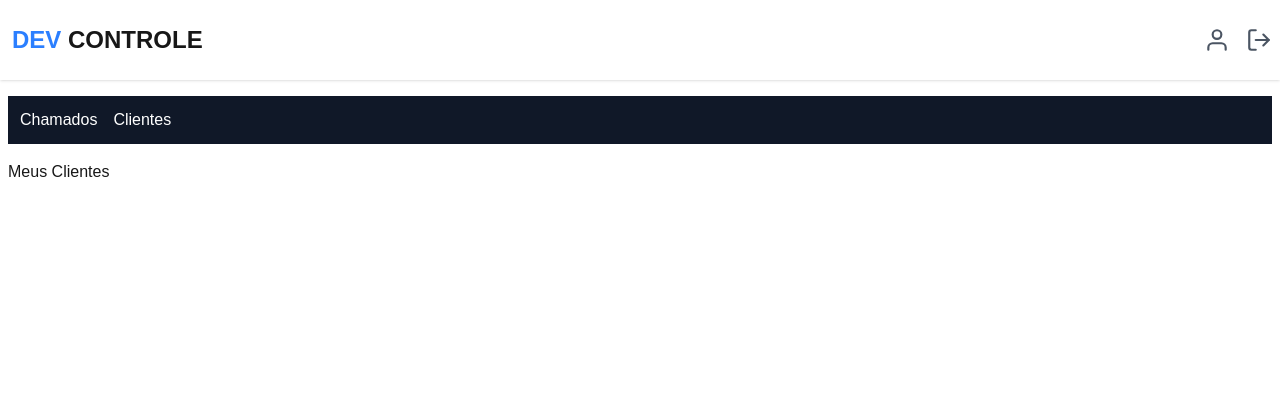
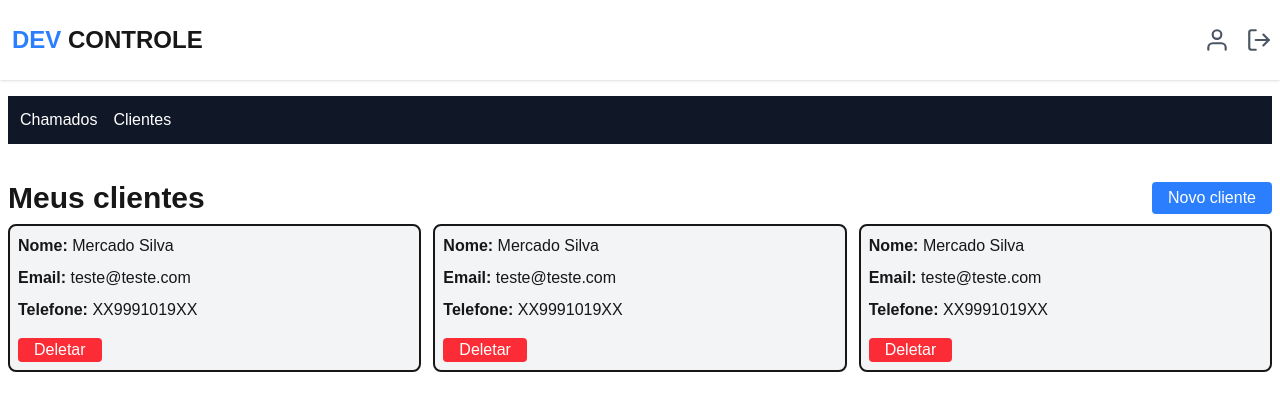
Before and after one commit to fa-biano/next-tickets-manager, a Next.js app: page /dashboard/customer in a window 1280 px wide. Shown: the top 410 px of the page. Built offline with nearby package versions, Linux system fonts and the light colour scheme; no server answers; sample sign-in values are in the browser's storage.

Commit message:
feat: create dashboard/customer page

```diff
--- a/src/app/dashboard/customer/page.tsx
+++ b/src/app/dashboard/customer/page.tsx
@@ -1,5 +1,7 @@
 import { Container } from '@/components/container'
+import CardCustomer from '@/components/dashboard/customer/card'
 import { auth } from '@/lib/auth'
+import Link from 'next/link'
 import { redirect } from 'next/navigation'
 
 export default async function Customer () {
@@ -7,10 +9,23 @@
   if (!session || !session?.user) redirect('/')
   return (
     <Container>
-      <main>
-        <div>
-          <h1>Meus Clientes</h1>
+      <main className='mt-9 mb-2'>
+        <div className='flex items-center justify-between'>
+          <h1 className='text-3xl font-bold'>Meus clientes</h1>
+          <Link href='/dashboard/customer/new' className='bg-blue-500 text-white px-4 py-1 rounded'>
+            Novo cliente
+          </Link>
         </div>
+
+        <section className='grid grid-cols-1 sm:grid-cols-2 lg:grid-cols-3 gap-3 mt-2'>
+          <CardCustomer />
+
+          <CardCustomer />
+
+          <CardCustomer />
+        </section>
+
+
       </main>
     </Container>
   )
```
